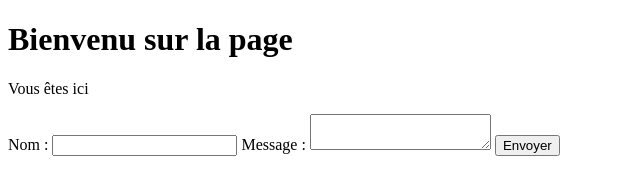
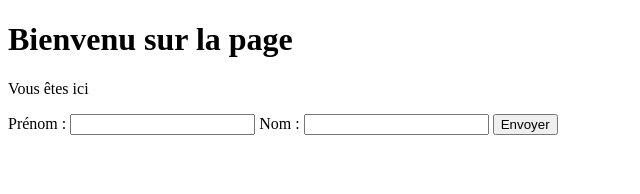
Before and after one commit to Emerick2/my-app2, a website: page src/accueil.html in a window 1280 px wide. Shown: the whole page, without its empty margins (0-640 px from the left). Drawn offline with Linux system fonts and the light colour scheme.

Commit message:
Ajout de la demande du nom et prénom pour le formulaire

```diff
--- a/src/accueil.html
+++ b/src/accueil.html
@@ -4,12 +4,14 @@
         <h1>Bienvenu sur la page</h1>
         <p>Vous êtes ici</p>
 
-        <form action="/submit-form" method="POST">
-            <label for="nom">Nom :</label>
-            <input type="text" id="nom" name="user_name" required>
+        <form action="/name-form" method="POST">
+            <label for="userFistName">Prénom :</label>
+            <input type="text" id="nom" name="user_fistName" required>
+            <label for="userLastName">Nom :</label>
+            <input type="text" id="nom" name="user_lastName" required>
 
-            <label for="message">Message :</label>
-            <textarea id="message" name="user_message"></textarea>
+            <!-- <label for="message">Message :</label>
+            <textarea id="message" name="user_message"></textarea> -->
 
             <button type="submit">Envoyer</button>
         </form>
```
Also changed, not shown: server.js (+7 -14 lines).
